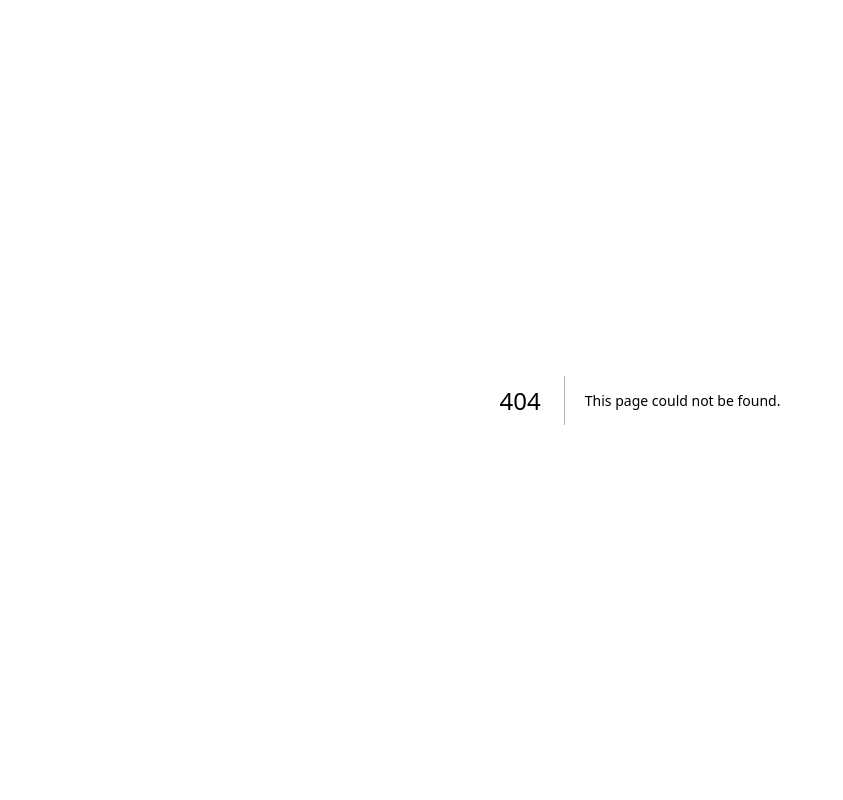
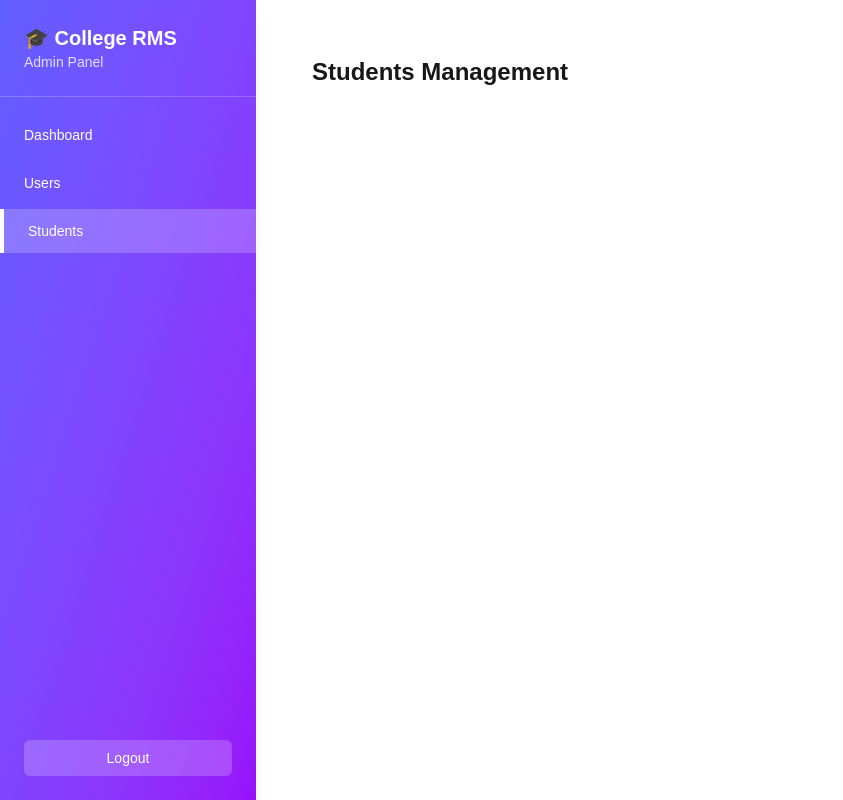
Before and after one commit to imccr/resource-management-system, a Next.js app in the folder frontend/: page /students in a window 1280 px wide. Before the commit this address had no page. Shown: the whole page, without its empty margins (0-843 px from the left). Built offline with nearby package versions, Linux system fonts and the light colour scheme.

Commit message:
change project structure and add sidebar

```diff
--- /dev/null
+++ b/frontend/app/(cms)/layout.tsx
@@ -0,0 +1,16 @@
+import Sidebar from "@/components/sidebar";
+
+export default function CmsLayout({
+  children,
+}: Readonly<{
+  children: React.ReactNode;
+}>) {
+  return (
+    <div>
+        <Sidebar />
+        <main className="ml-64 p-4">
+            {children}
+        </main>
+    </div>
+  );
+}
--- a/frontend/app/page.tsx
+++ b/frontend/app/(cms)/page.tsx
@@ -12,9 +12,10 @@ export default async function Home() {
 
   // Logged in → render homepage
   return (
-    <main style={{ padding: '40px', fontFamily: 'sans-serif' }}>
-      <h1>Admin Dashboard</h1>
-      <p>Welcome! You are logged in.</p>
-    </main>
+    <div className="p-10">
+      <h1 className="text-2xl font-semibold">
+        Admin Dashboard
+      </h1>
+    </div>
   );
 }
--- a/frontend/app/dashboard/page.tsx
+++ b/frontend/app/(cms)/students/page.tsx
@@ -1,8 +1,8 @@
-export default function Dashboard() {
+export default function StudentsPage() {
   return (
     <div className="p-10">
       <h1 className="text-2xl font-semibold">
-        Admin Dashboard
+        Students Management
       </h1>
     </div>
   );
--- /dev/null
+++ b/frontend/app/(cms)/users/page.tsx
@@ -0,0 +1,9 @@
+export default function UsersPage() {
+  return (
+    <div className="p-10">
+      <h1 className="text-2xl font-semibold">
+        Users Management
+      </h1>
+    </div>
+  );
+}
--- a/frontend/app/layout.tsx
+++ b/frontend/app/layout.tsx
@@ -15,10 +15,8 @@ export default function RootLayout({
   return (
     <html lang="en">
       <body>
-        {children}
+          {children}
       </body>
     </html>
   );
 }
-//hello
-//hello 2q
--- /dev/null
+++ b/frontend/components/sidebar.tsx
@@ -0,0 +1,60 @@
+'use client';
+
+import Link from 'next/link';
+import { usePathname, useRouter } from 'next/navigation';
+
+const menuItems = [
+  { label: 'Dashboard', href: '/' },
+  { label: 'Users', href: '/users' },
+  { label: 'Students', href: '/students' },
+
+];
+
+export default function Sidebar() {
+  const pathname = usePathname();
+  const router = useRouter();
+
+  const logout = () => {
+    document.cookie = 'token=; path=/; max-age=0';
+    router.replace('/login');
+  };
+
+  return (
+    <aside className="fixed left-0 top-0 h-screen w-64 bg-linear-to-br from-indigo-500 to-purple-600 text-white shadow-lg">
+      {/* Logo */}
+      <div className="px-6 py-6 border-b border-white/20">
+        <h2 className="text-xl font-semibold">🎓 College RMS</h2>
+        <p className="text-sm opacity-80">Admin Panel</p>
+      </div>
+
+      {/* Menu */}
+      <nav className="mt-4 space-y-1">
+        {menuItems.map(item => (
+          <Link
+            key={item.href}
+            href={item.href}
+            className={`block px-6 py-3 text-sm font-medium transition
+              ${
+                pathname === item.href
+                  ? 'bg-white/20 border-l-4 border-white'
+                  : 'hover:bg-white/10'
+              }
+            `}
+          >
+            {item.label}
+          </Link>
+        ))}
+      </nav>
+
+      {/* Logout */}
+      <div className="absolute bottom-6 w-full px-6">
+        <button
+          onClick={logout}
+          className="w-full rounded-md bg-white/20 py-2 text-sm font-medium hover:bg-white/30 transition"
+        >
+          Logout
+        </button>
+      </div>
+    </aside>
+  );
+}
```
Also changed, not shown: frontend/app/(auth)/login/page.tsx (renamed from frontend/app/login/page.tsx), frontend/app/users/page.tsx (deleted), 2 other files (tests, documents, lock files or other folders).
